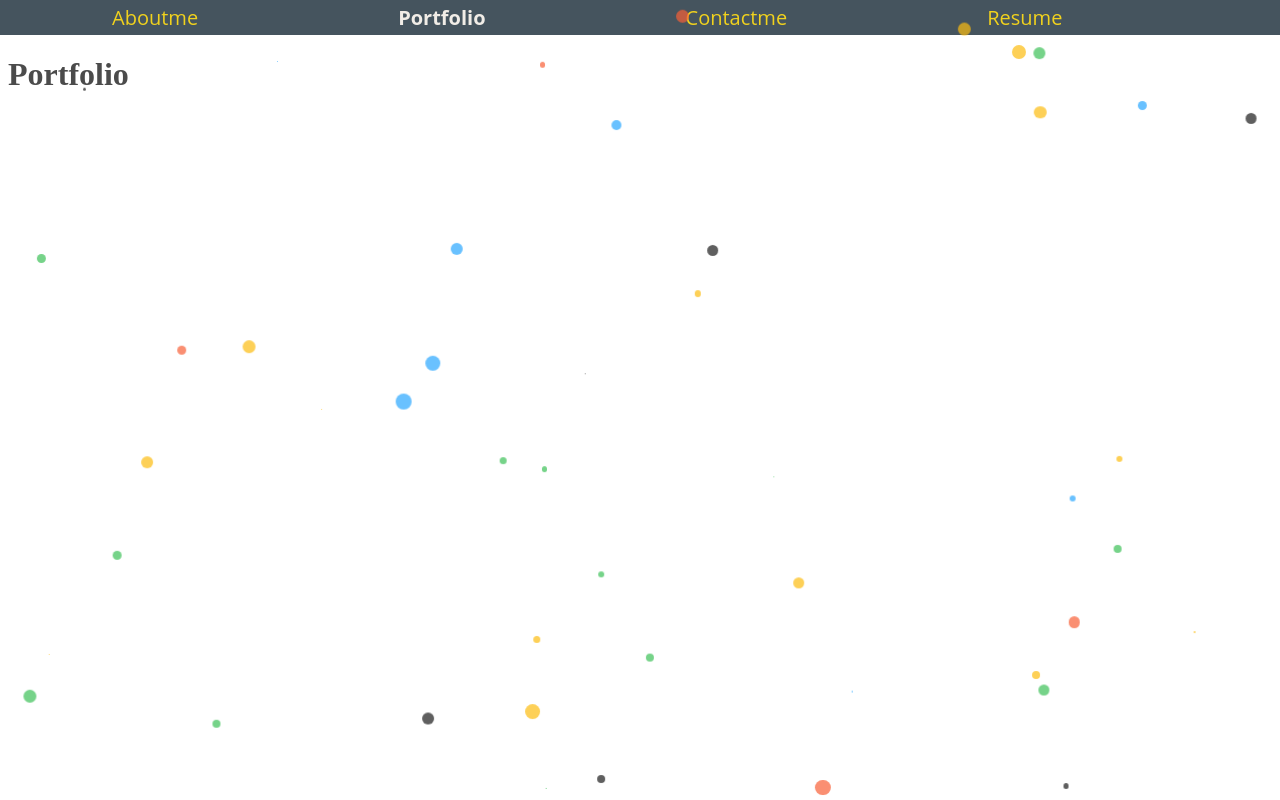
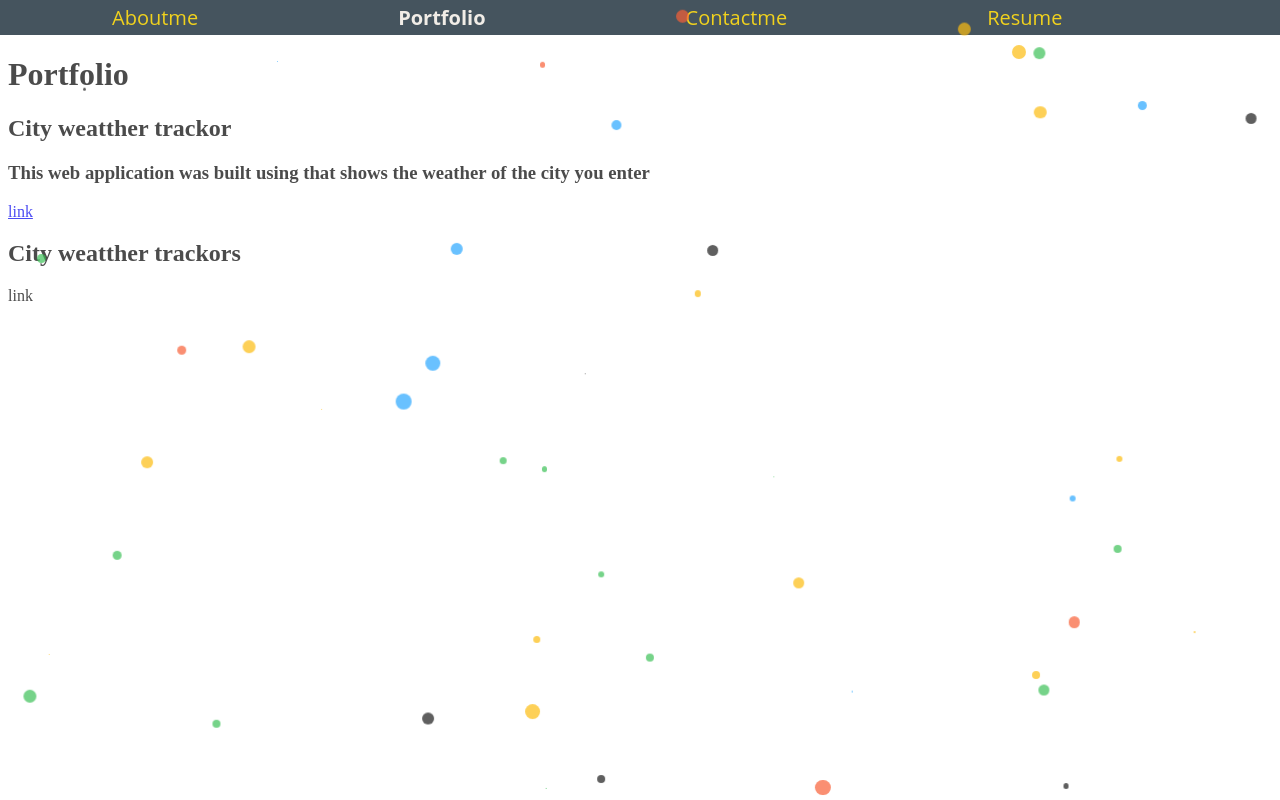
Before and after one commit to connorbottone/CbottonePorfolio, a React (Create React App) app in the folder my-app/: page / in a window 1280 px wide. Both pictures are taken after a click on the button "P O R T F O L I O". Shown: the top 800 px of the page. Built offline with nearby package versions, Linux system fonts and the light colour scheme.

Commit message:
created file to store array of projects to get passed into portfolio worked on functionality need to add content

```diff
--- a/my-app/src/components/Contactme.js
+++ b/my-app/src/components/Contactme.js
@@ -15,7 +15,7 @@ const ContactMe = () => {
                 <h3>CONTACT ME DIRECTLY </h3>
 
                 <h3>VIA EMAIL   </h3>
-                <h1>&#8594;</h1>
+
 
                     <h3>MADE USING EMAILJS</h3>
                         </card></div>
--- a/my-app/src/components/Portfolio.js
+++ b/my-app/src/components/Portfolio.js
@@ -1,7 +1,17 @@
+import {projects} from '../projects.js';
 const Portfolio = () => {
     return (
         <div className="portfolio">
             <h1>Portfolio</h1>
+            <div>
+                {projects.map((project) => (
+                    <div>
+                        <h2>{project.title}</h2>
+                        <h3>{project.descripton}</h3>
+                        <a href={project.webpagelink}>link</a>
+                    </div>
+                ))}
             </div>
+        </div>
     )}
-    export default Portfolio;
+export default Portfolio;
--- /dev/null
+++ b/my-app/src/projects.js
@@ -0,0 +1,17 @@
+const projects = [{
+
+title:"City weatther trackor",
+descripton:"This web application was built using  that shows the weather of the city you enter",
+webpagelink:"https://city-weather-tracker.netlify.app/",
+githublink:"githud.com",
+
+
+
+
+
+},
+{
+title:"City weatther trackors",
+},
+]
+export  {projects};
--- a/my-app/src/styles/contactMe.css
+++ b/my-app/src/styles/contactMe.css
@@ -37,9 +37,10 @@
 	border-radius: 50px;
     width: 500px;
     text-align: center;
-    font-family: 'Hallelujah', ;
+
     margin-top:  40px;
     margin-left:  700px;
+    box-shadow: 10px 10px 10px #ccc;
 
 }
 
@@ -56,4 +57,5 @@
 	border-left: 0;
 	margin-left: -24.5px;
 	margin-bottom: -49px;
+
 }
```
